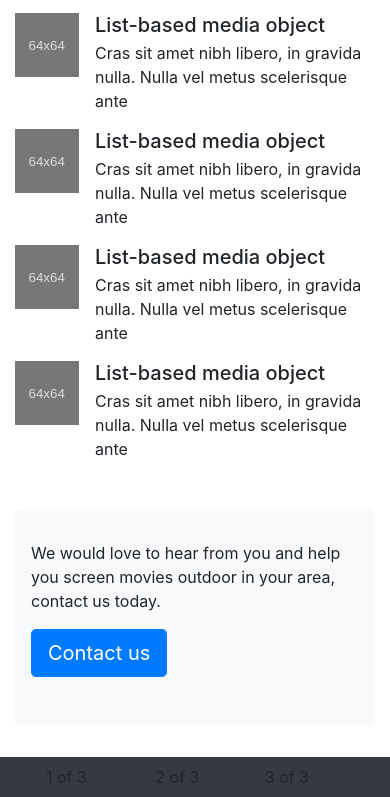
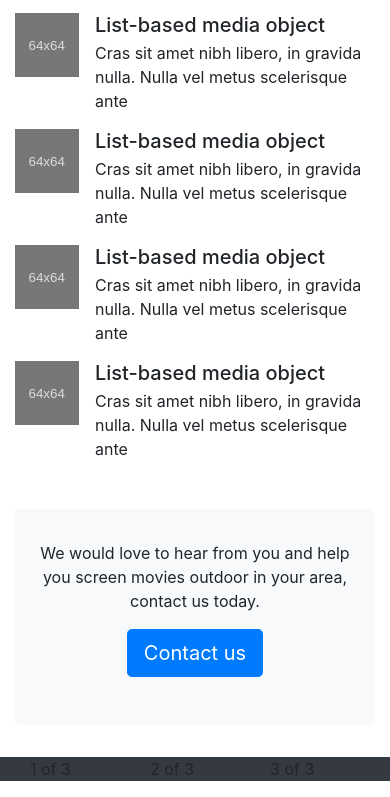
Before and after one commit to bostonedition/bostonedition.github.io, a website: page index.html in a window 390 px wide. Shown: the part 1458-2255 px from the top of the page. Drawn offline with nearby package versions, Linux system fonts and the light colour scheme.

Commit message:
algined buttons

```diff
--- a/css/custom.css
+++ b/css/custom.css
@@ -14,3 +14,6 @@
   .desktop-only {
     display: none;
 }
+    .center{
+        align-content: space-around;
+    }
--- a/index.html
+++ b/index.html
@@ -321,7 +321,7 @@
                 </div>
             </div>
             <div clas="row">
-                <div class="jumbotron bg-light">
+                <div class="jumbotron bg-light text-center">
                     <div class="desktop-only">
                     <h1 class="display-4">Can't find a movie you like?</h1>
                     <p class="lead">If you can't find a movie you like or would like us to come to your city, then please feel free to contact us.</p>
@@ -329,7 +329,7 @@
                     </div>
                     <p>We would love to hear from you and help you screen movies outdoor in your area, contact us today.</p>
                     <p class="lead">
-                        <span w-auto><a class="btn btn-primary btn-lg" href="#" role="button" data-toggle="modal" data-target="#contact">Contact us</a></span>
+                        <a class="btn btn-primary btn-lg" href="#" role="button" data-toggle="modal" data-target="#contact">Contact us</a>
                     </p>
                 </div>
             </div>
@@ -377,7 +377,7 @@
         <footer class="bg-dark">
             <div class="container-fluid">
                 <div class="container ">
-                  <div class="row navbar">
+                  <div class="row">
                     <div class="col">
                       1 of 3
                     </div>
```
